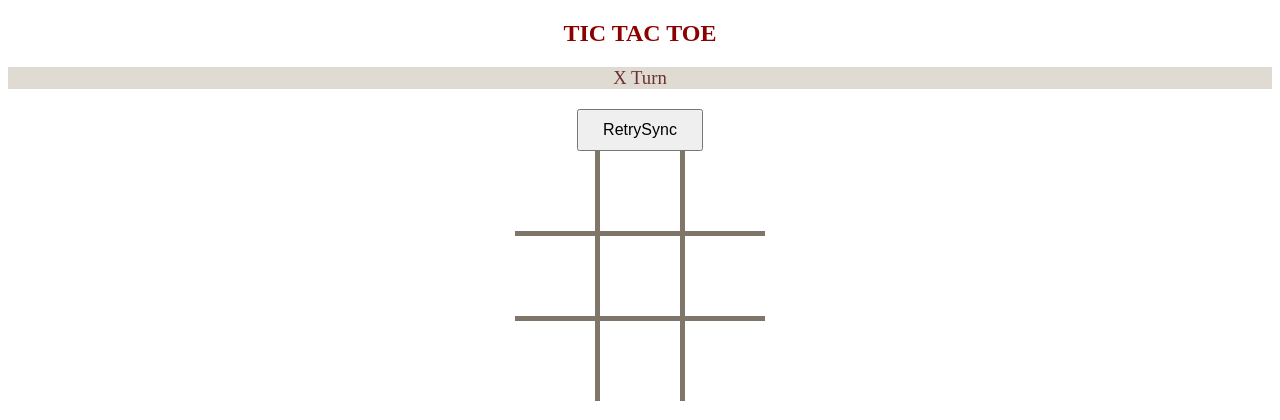
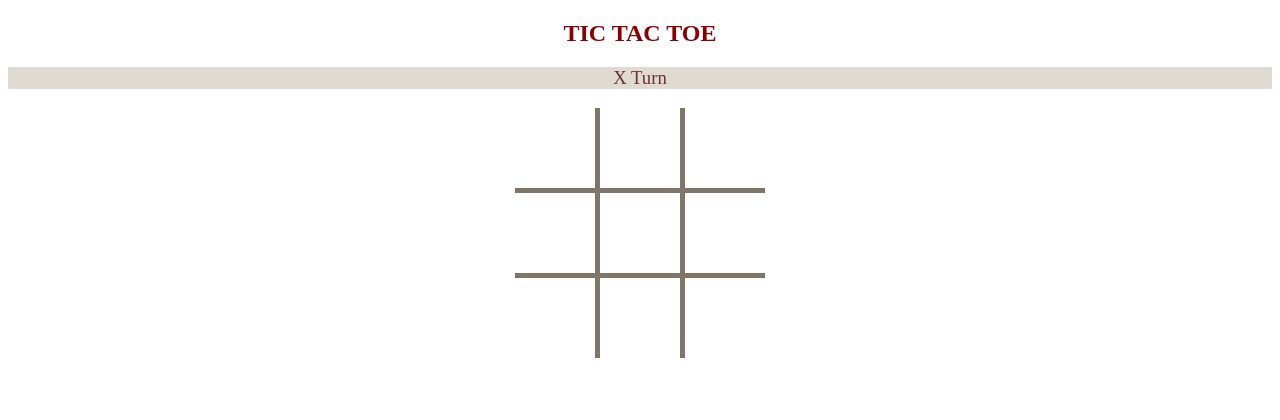
Before and after one commit to weifeimo/tic_tac_toe_Flask_ver, a Flask app: page / in a window 1280 px wide. Shown: the top 420 px of the page. Run offline with Flask 3, Linux system fonts and the light colour scheme.

Commit message:
fix retrySync button style and bug

```diff
--- a/static/script.js
+++ b/static/script.js
@@ -23,7 +23,7 @@ syncButton.type = "button";
 syncButton.textContent = "RetrySync";
 syncButton.classList.add("sync-button");
 syncButton.hidden = true;
-message.insertAdjacentElement("afterend", syncButton);
+restartButton.insertAdjacentElement("afterend", syncButton);
 
 
 // ------------------------------------------------
--- a/static/style.css
+++ b/static/style.css
@@ -59,7 +59,18 @@ h3.winner-message {
 .sync-button {
     display: block;
     margin: 20px auto 0;
-    padding: 10px 24px;
+    padding: 5px 24px;
     font-size: 1rem;
     cursor: pointer;
+    background-color: darkred;  /* 按钮颜色 */
+    color: white;             /* 字体颜色 */
+    border: none;
 }
+
+.sync-button:hover {
+    background-color: rgb(118, 78, 78);  /* 鼠标悬停时的颜色，可选 */
+}
+
+.sync-button[hidden] {
+    display: none;
+}
```
